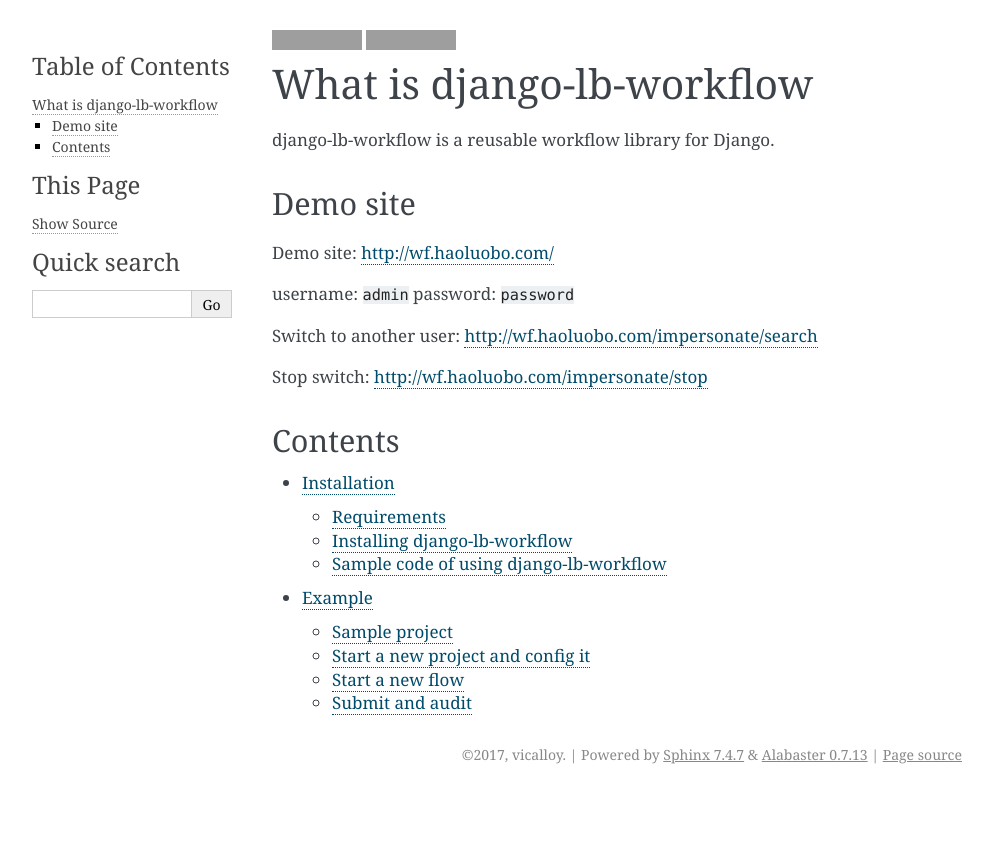
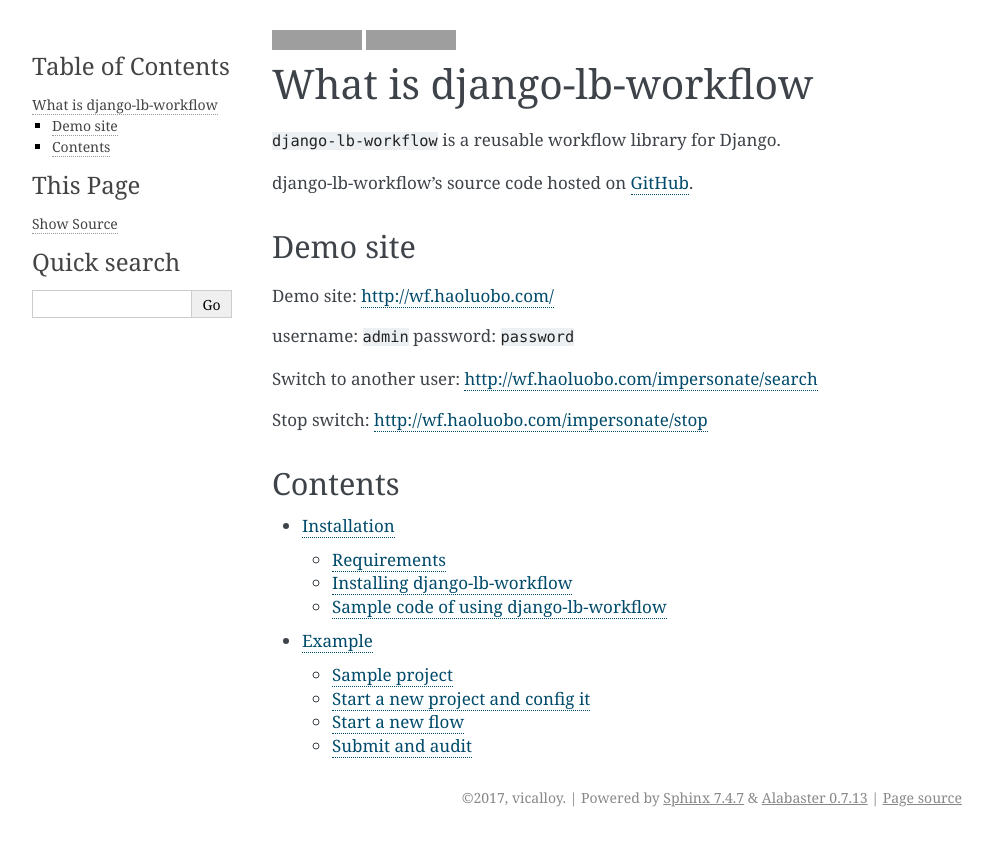
Before and after one commit to vicalloy/django-lb-workflow, a Sphinx documentation site: the page built from docs/index.rst, in a window 1280 px wide. Shown: the top 846 px of the page, without its empty margins (148-1141 px from the left). Built offline with Sphinx 7.4.7, drawn with Linux system fonts in a browser that asks for light colours; grey boxes are pictures that could not be loaded.

Commit message:
add GitHub link

```diff
--- a/docs/index.rst
+++ b/docs/index.rst
@@ -8,7 +8,9 @@
 What is django-lb-workflow
 ==========================
 
-django-lb-workflow is a reusable workflow library for Django.
+``django-lb-workflow`` is a reusable workflow library for Django.
+
+django-lb-workflow's source code hosted on `GitHub <https://github.com/vicalloy/django-lb-workflow>`_.
 
 Demo site
 ---------
```
